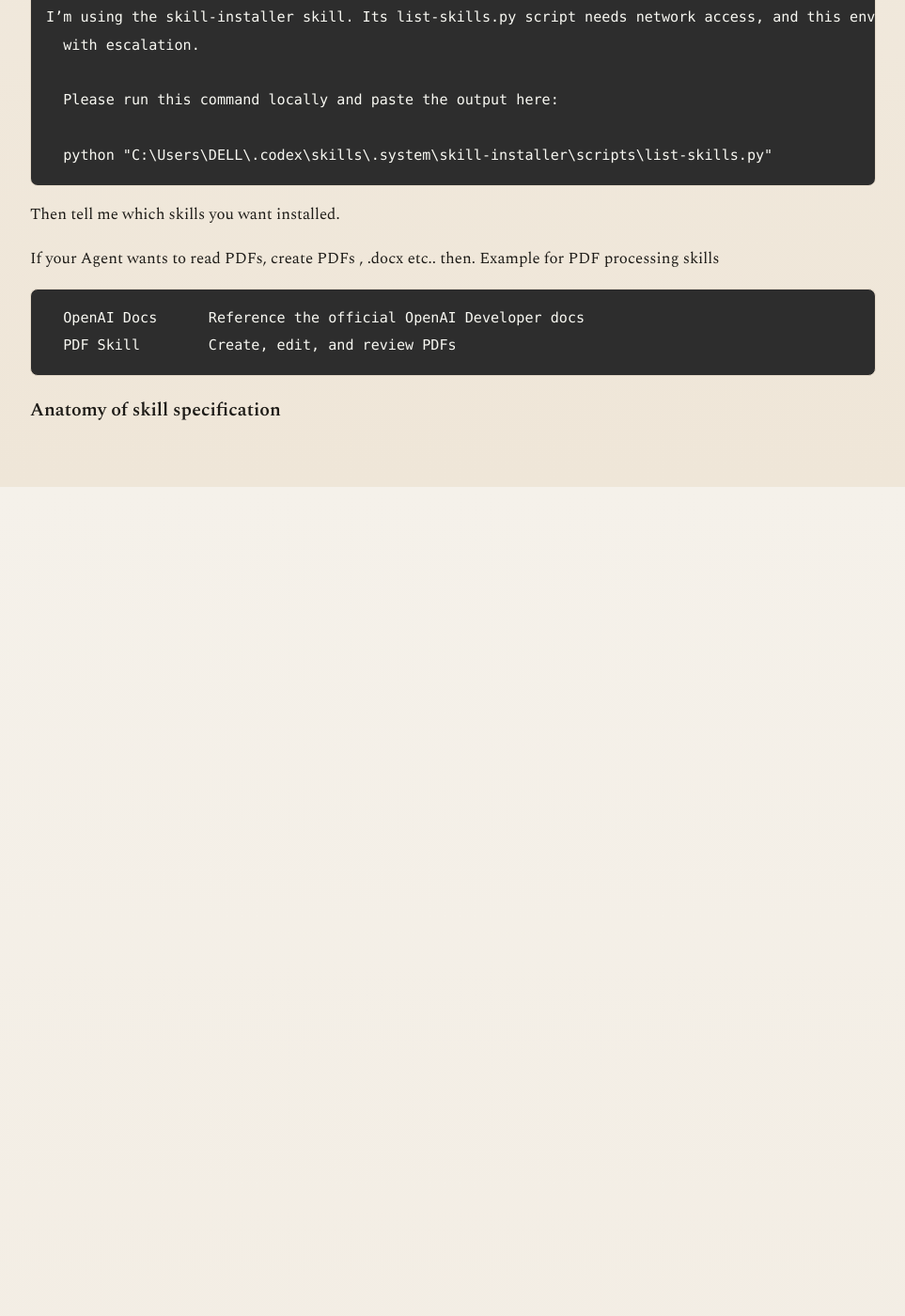
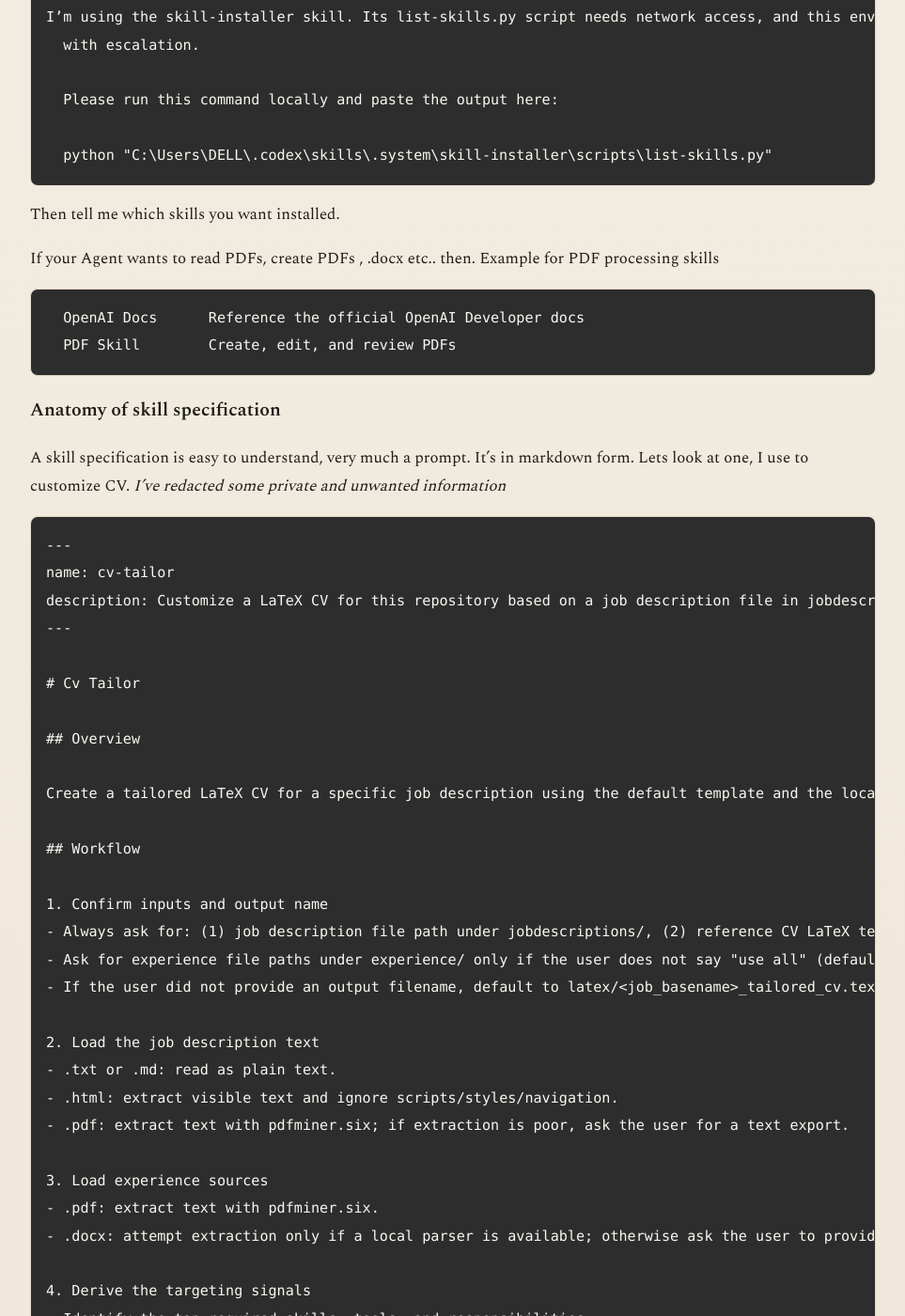
Before and after one commit to nilanka-weeraman/nilanka-weeraman.github.io, a Jekyll site: the page built from _posts/2026-02-06-configuring_using_agent_skills.md, in a window 1280 px wide and 1400 px high, scrolled down 2258 px. Shown: the whole window at 94% size, without its empty margins (158-1121 px from the left). Built offline with Jekyll 4.4.1, drawn with Linux system fonts in a browser that asks for light colours; before the commit the page ends 2776 px from its top, so only the background shows below that; some of the changed text lies outside the part shown.

Commit message:
agents.md

````diff
--- a/_posts/2026-02-06-configuring_using_agent_skills.md
+++ b/_posts/2026-02-06-configuring_using_agent_skills.md
@@ -72,3 +72,56 @@ If your Agent wants to read PDFs, create PDFs , .docx etc.. then. Example for PD
 
 
 ### Anatomy of skill specification
+
+A skill specification is easy to understand, very much a prompt. It's in markdown form. Lets look at one, I use to customize CV. _I've redacted some private and unwanted information_ <br>
+
+```markdown
+---
+name: cv-tailor
+description: Customize a LaTeX CV for this repository based on a job description file in jobdescriptions/ and experience sources in experience/. Use when asked to tailor a CV to a specific role; inputs may be .pdf/.html/.md/.txt for the job description and .pdf/.docx for experience. Output must be LaTeX written to latex/ using latex/<cv_name>.tex as the default template unless another template is specified.
+---
+
+# Cv Tailor
+
+## Overview
+
+Create a tailored LaTeX CV for a specific job description using the default template and the local experience library. Keep content truthful, concise, and aligned with the role requirements.
+
+## Workflow
+
+1. Confirm inputs and output name
+- Always ask for: (1) job description file path under jobdescriptions/, (2) reference CV LaTeX template (default: latex/<reference cv>.tex).
+- Ask for experience file paths under experience/ only if the user does not say "use all" (default: use all).
+- If the user did not provide an output filename, default to latex/<job_basename>_tailored_cv.tex. If that file exists, append _v2, _v3, etc.
+
+2. Load the job description text
+- .txt or .md: read as plain text.
+- .html: extract visible text and ignore scripts/styles/navigation.
+- .pdf: extract text with pdfminer.six; if extraction is poor, ask the user for a text export.
+
+3. Load experience sources
+- .pdf: extract text with pdfminer.six.
+- .docx: attempt extraction only if a local parser is available; otherwise ask the user to provide a text or PDF export.
+
+4. Derive the targeting signals
+- Identify the top required skills, tools, and responsibilities.
+- Map each requirement to the strongest matching experiences and achievements.
+- Select only substantiated claims from the source material.
+
+5. Tailor the LaTeX CV
+- Use latex/<reference cv>.tex as the base template unless the user specifies another template.
+- Preserve the template structure, macros, and formatting.
+- Update summary, skills, and experience bullet points to emphasize the role fit.
+- Keep wording tight and metrics-forward where evidence exists.
+
+6. Produce outputs
+- Write the full LaTeX document to the target file under latex/.
+- Return the full LaTeX content in the response so the user can render and proofread.
+
+## Guardrails
+
+- Do not invent experience, credentials, or metrics.
+- If required information is missing, ask targeted questions rather than guessing.
+- Keep changes limited to content sections; avoid altering layout or LaTeX preamble unless explicitly asked.
+
+```
````
